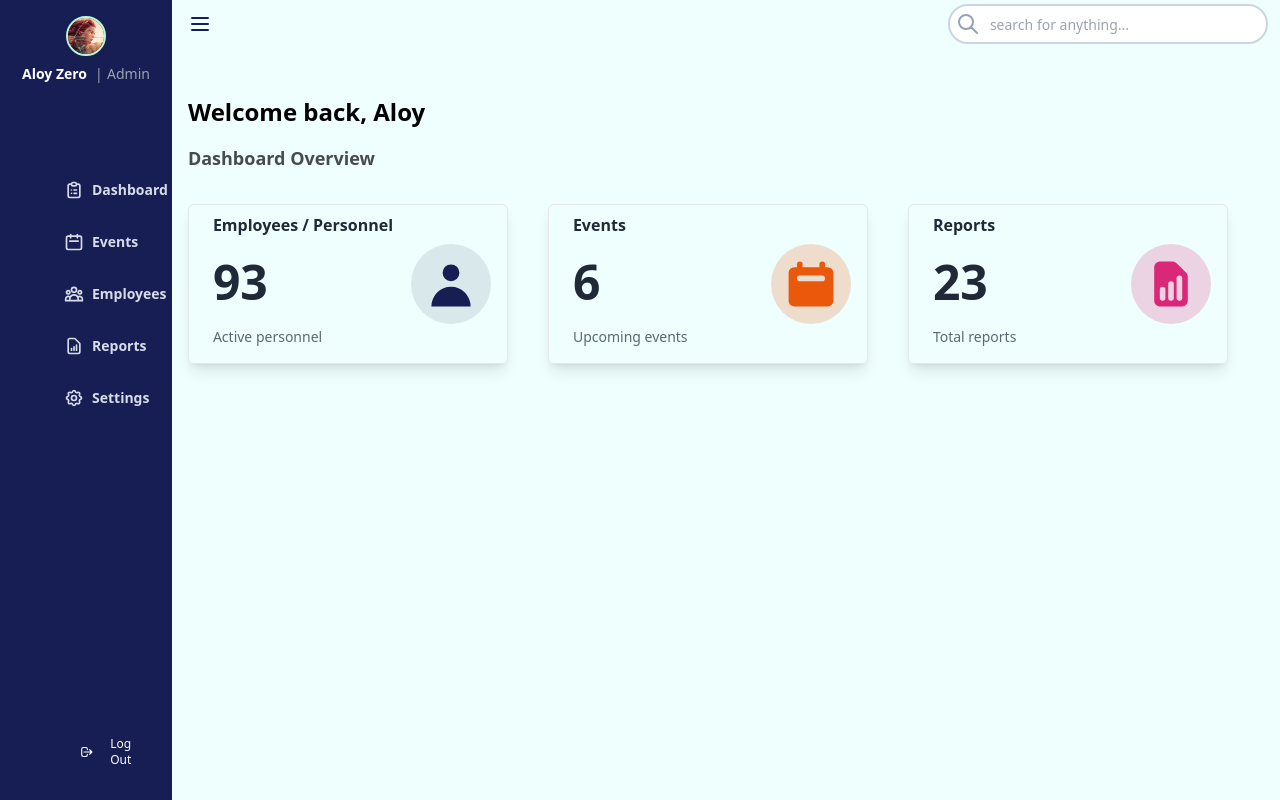
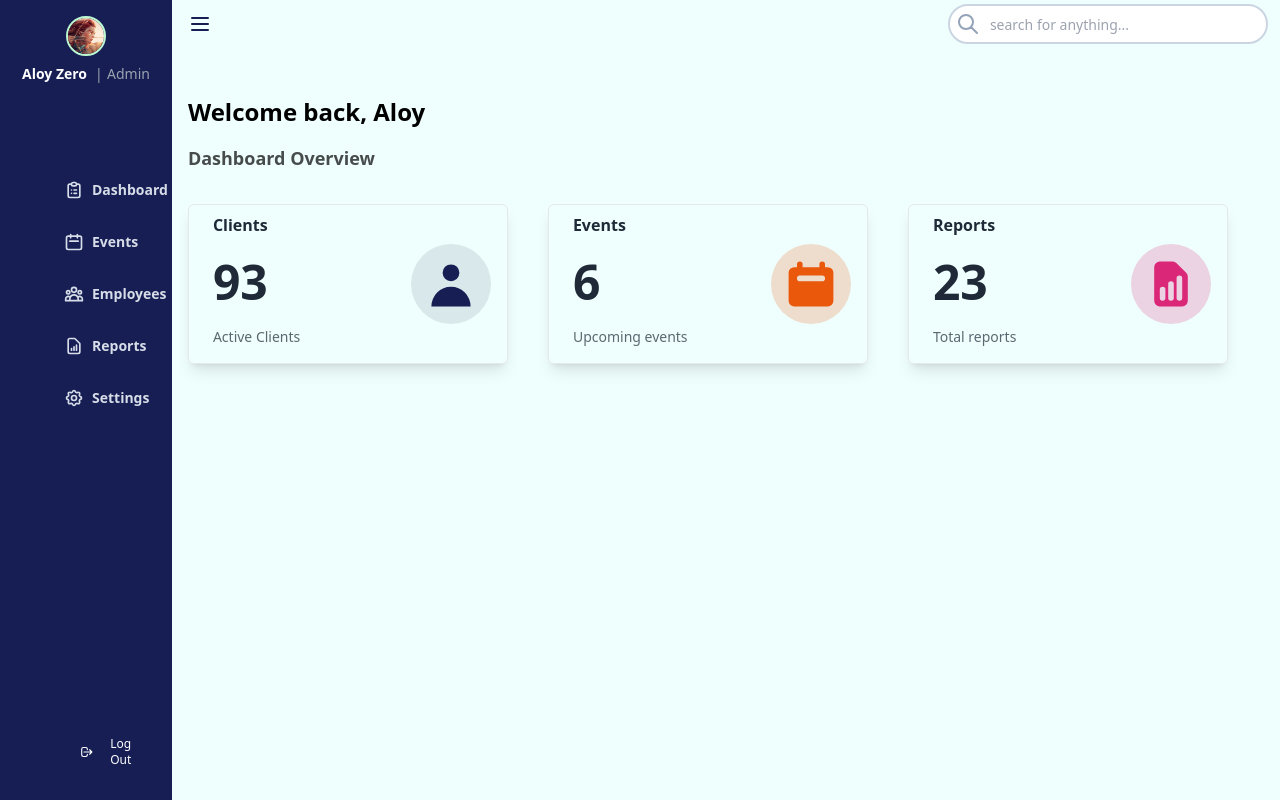
Before and after one commit to aguilanbon/mern-app, a React (Create React App) app: page /home in a window 1280 px wide. Built offline with nearby package versions, Linux system fonts and the light colour scheme.

Commit message:
change text from employees to clients

```diff
--- a/src/pages/Home/DBCards.jsx
+++ b/src/pages/Home/DBCards.jsx
@@ -7,9 +7,9 @@ function DBCards() {
         <div className='w-full flex'>
             <div className='w-3/4 flex flex-col p-2 text-gray-800'>
                 <div className='h-full mb-2 flex flex-col justify-between'>
-                    <h1 className='font-semibold '>Employees / Personnel</h1>
+                    <h1 className='font-semibold '>Clients</h1>
                     <h1 className='font-bold md:text-5xl'>93</h1>
-                    <h1 className='md:text-sm opacity-70'>Active personnel</h1>
+                    <h1 className='md:text-sm opacity-70'>Active Clients</h1>
                 </div>
             </div>
             <div className='h-full flex items-center justify-end'>
```
